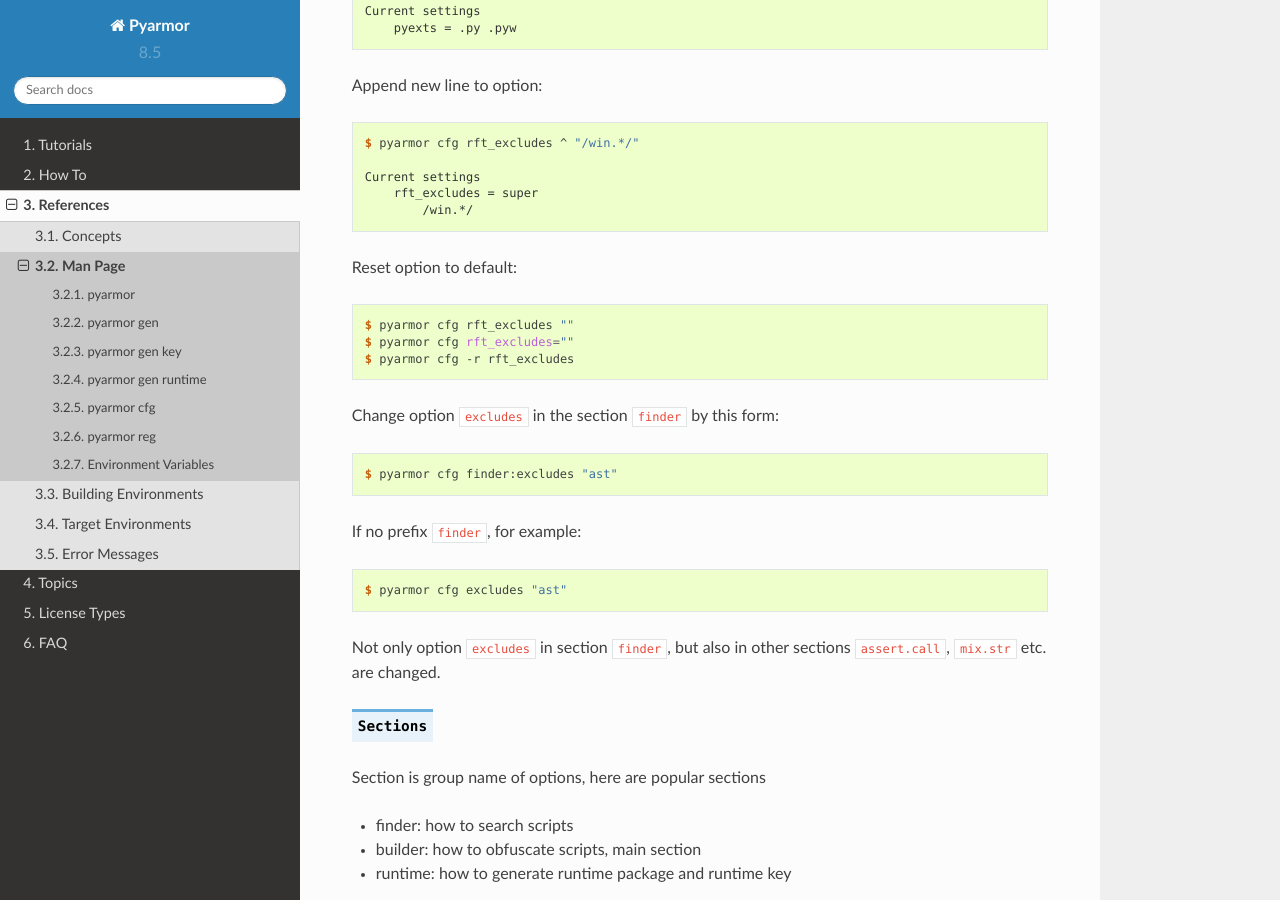
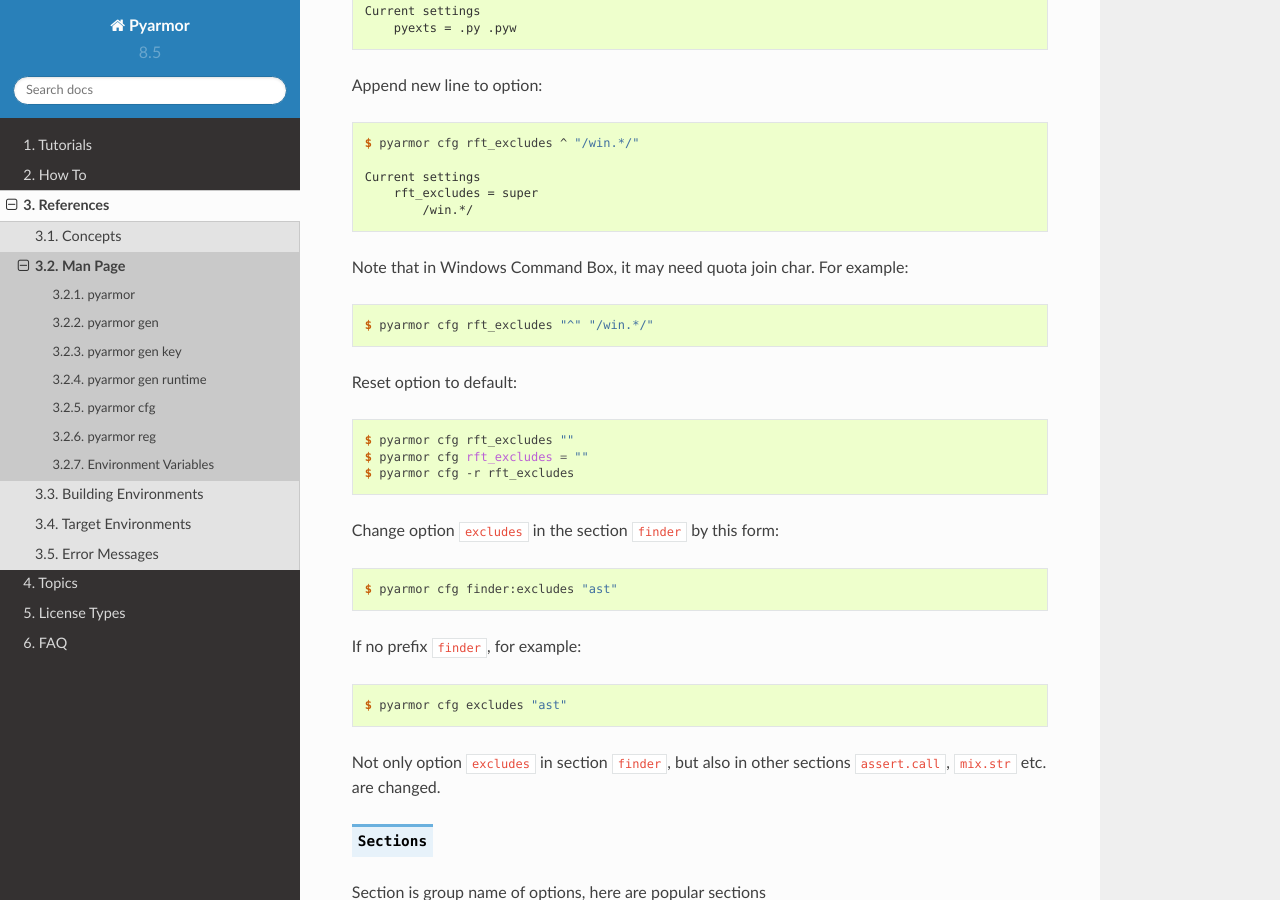
Before and after one commit to dashingsoft/pyarmor, a Sphinx documentation site: the page built from docs/reference/man.rst, in a window 1280 px wide and 900 px high, scrolled down 21649 px. Built offline with Sphinx 7.4.7 and the Read the Docs theme 2.0.0, drawn with Linux system fonts in a browser that asks for light colours.

Commit message:
Note for append line in Windows

```diff
--- a/docs/reference/man.rst
+++ b/docs/reference/man.rst
@@ -396,7 +396,7 @@
 
 The default name of outer key is ``pyarmor.rkey``, it can be changed by this command::
 
-    $ pyarmor cfg outer_keyname=".pyarmor.key"
+    $ pyarmor cfg outer_keyname = ".pyarmor.key"
 
 By this command the name of outer key is set to ``.pyarmor.key``.
 
@@ -802,10 +802,14 @@
         rft_excludes = super
             /win.*/
 
+Note that in Windows Command Box, it may need quota join char. For example::
+
+    $ pyarmor cfg rft_excludes "^" "/win.*/"
+
 Reset option to default::
 
     $ pyarmor cfg rft_excludes ""
-    $ pyarmor cfg rft_excludes=""
+    $ pyarmor cfg rft_excludes = ""
     $ pyarmor cfg -r rft_excludes
 
 Change option ``excludes`` in the section ``finder`` by this form::
```
